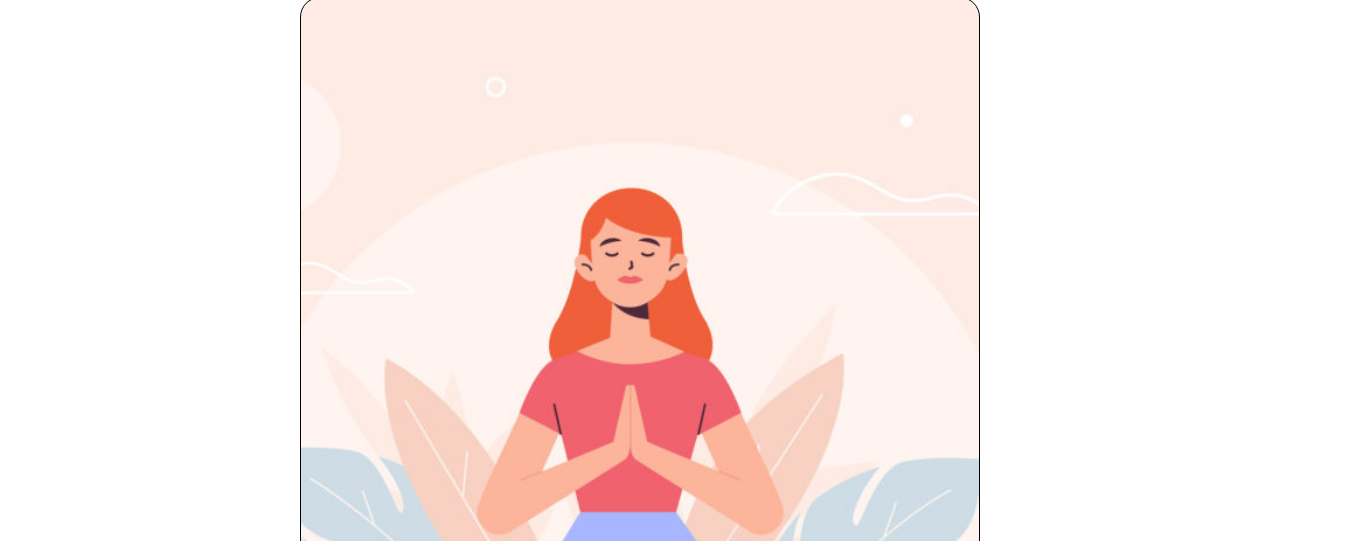
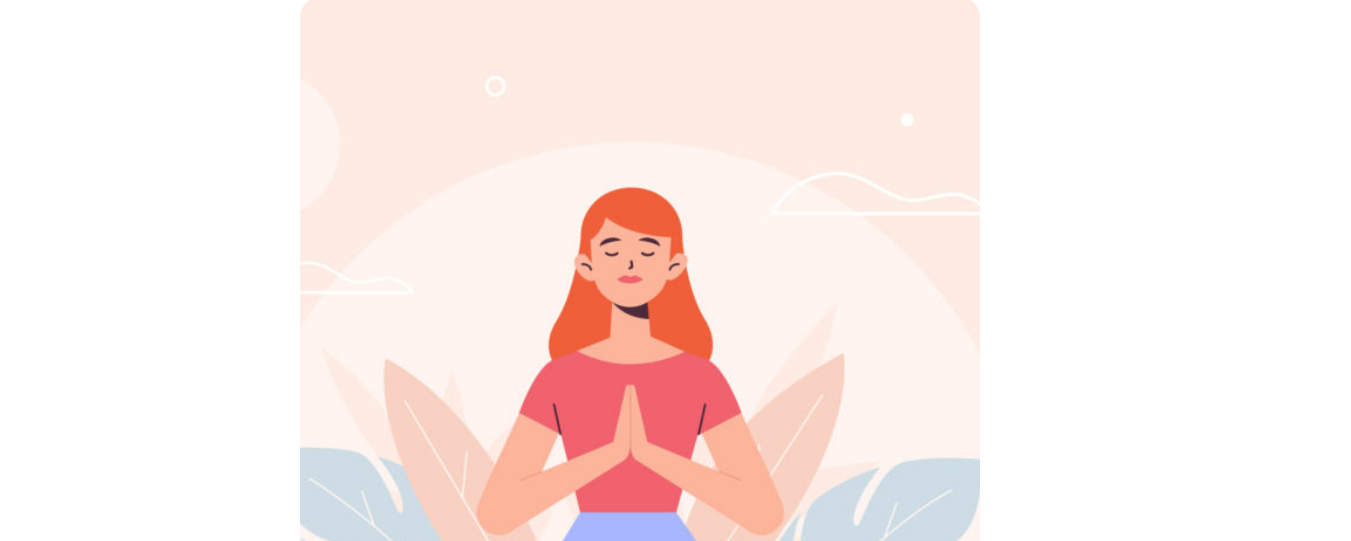
Before and after one commit to NoeFabris/htmlcss-wp, a plain HTML site: page index.html in a window 1280 px wide. Shown: the part 146-687 px from the top of the page, 1351 px wide, since content can reach past the window. Drawn offline with Linux system fonts and the light colour scheme.

Commit message:
Aggiunto Banner 1

```diff
--- a/style.css
+++ b/style.css
@@ -29,10 +29,9 @@ main .intro{
     width: 100%;
     height: 800px;
     border-radius: 20px;
-    border: 1px solid black;
 }
 .bannertext{
-    margin: 550px 0 0 50px;
+    padding: 550px 0 0 50px;
     width: 1000px;
     font-size: 2rem;
     color: white;
```
Also changed, not shown: index.html (+2 -1 lines).
